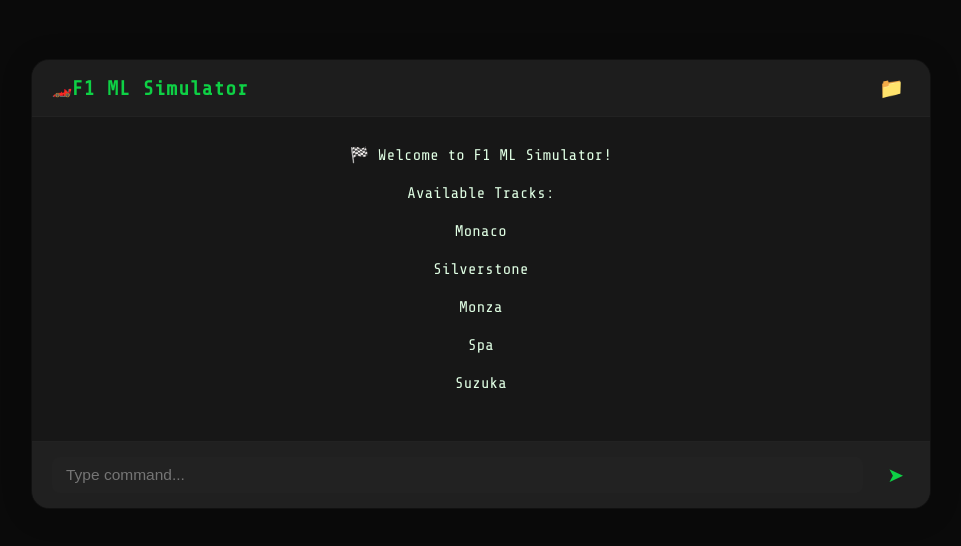
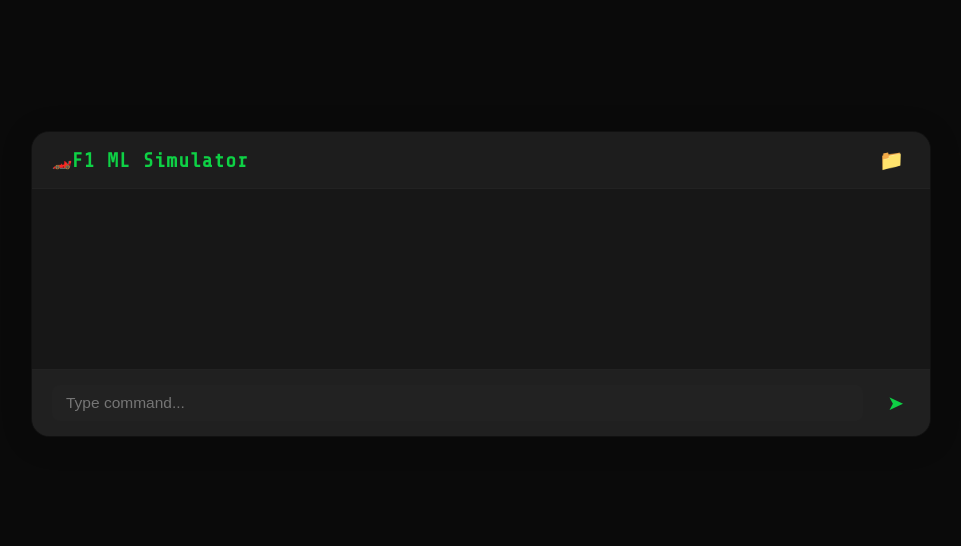
Before and after one commit to ajeevani/f1-ml-simulator, a React (Vite) app in the folder frontend/: page / in a window 1280 px wide. Shown: the part 116-662 px from the top of the page, without its empty margins (159-1120 px from the left). Built offline with nearby package versions, Linux system fonts and the light colour scheme; no server answers.

Commit message:
terminal update

```diff
--- a/frontend/src/Terminal.jsx
+++ b/frontend/src/Terminal.jsx
@@ -178,7 +178,6 @@ const Terminal = () => {
     setTimeout(() => {
       setLoading(false);
       setConnected(true);
-      setOutput('🏁 Welcome to F1 ML Simulator!\nAvailable Tracks:\nMonaco\nSilverstone\nMonza\nSpa\nSuzuka\n');
     }, 1300);
   }, []);
 
```
